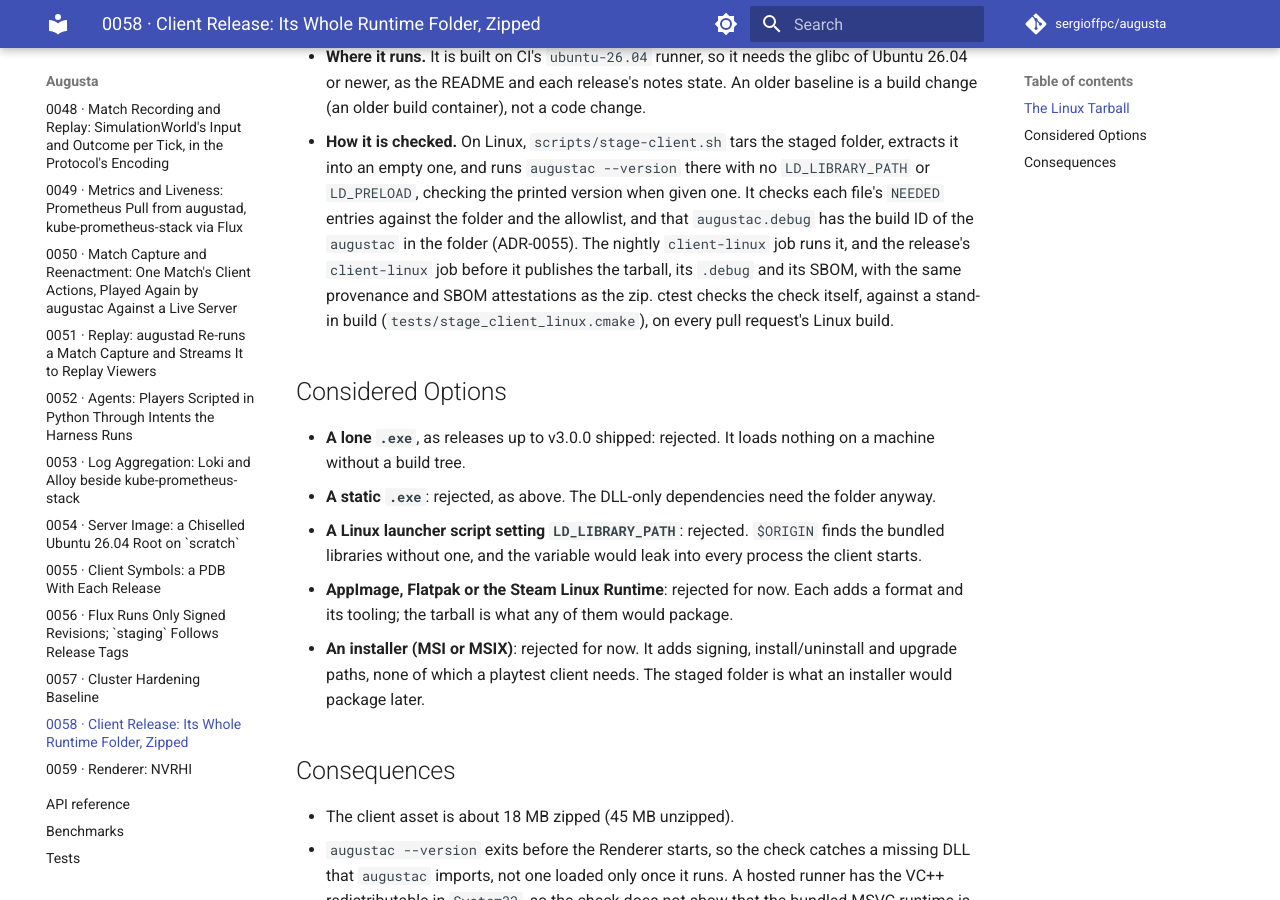
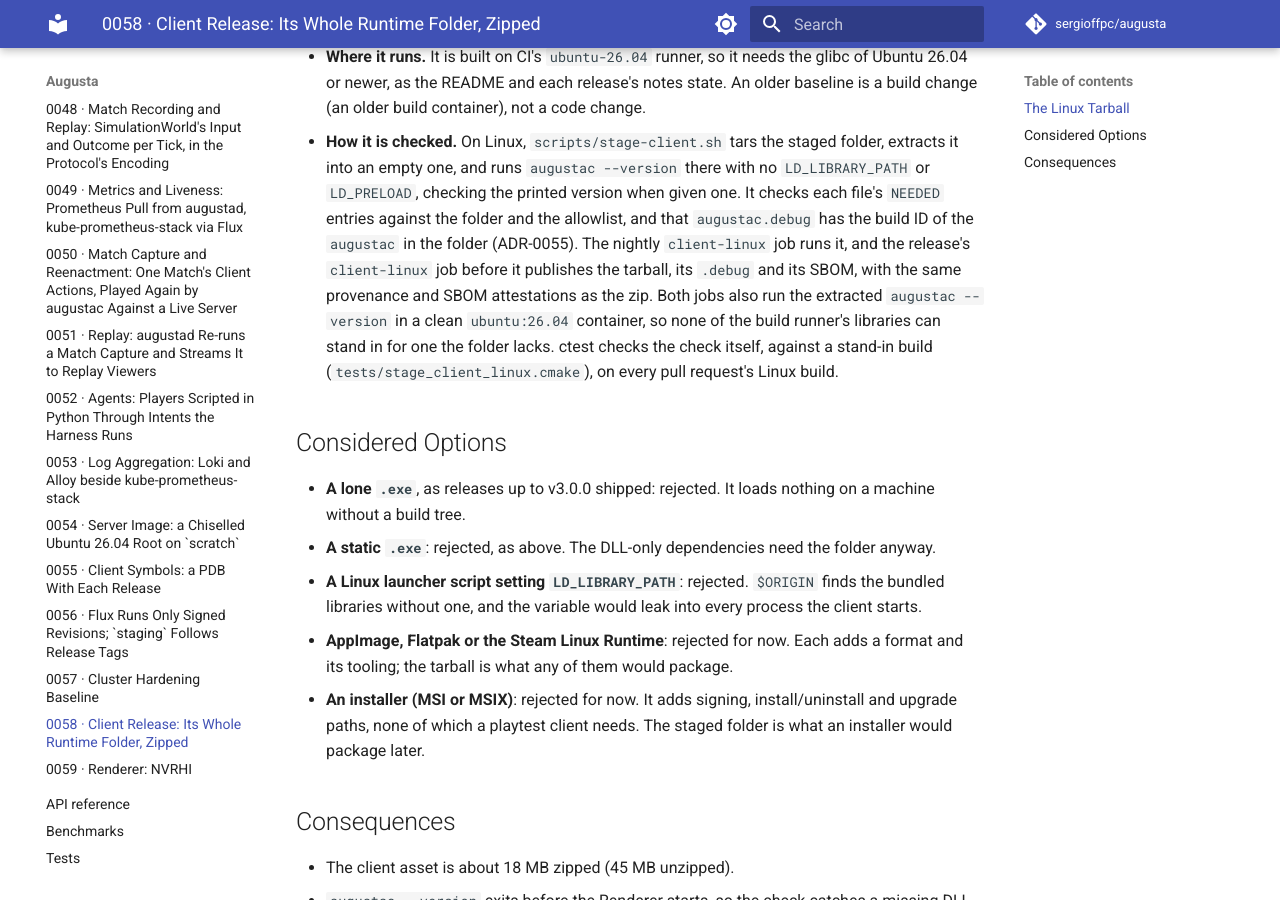
Before and after one commit to sergioffpc/augusta, an MkDocs documentation site: the page built from docs/adr/0058-client-release-runtime-folder.md, in a window 1280 px wide and 900 px high, scrolled down 1055 px. Built offline with MkDocs 1.6.1 and Material for MkDocs 9.7.7, drawn with Linux system fonts in a browser that asks for light colours; comment, search, counter and statistics services are not loaded.

Commit message:
ci(release): run the Linux client on a clean Ubuntu 26.04
The release's and the nightly's client-linux jobs run the extracted
tarball's augustac --version in a clean ubuntu:26.04 container, read-only
and offline, so no runner library can stand in for one the folder lacks.
sbom-scan lists the latest release's assets before looking for the SBOM,
so a gh failure fails the step instead of skipping the scan.

Co-Authored-By: Claude Opus 5.5 <noreply@anthropic.com>

```diff
--- a/docs/adr/0058-client-release-runtime-folder.md
+++ b/docs/adr/0058-client-release-runtime-folder.md
@@ -54,9 +54,11 @@ no launcher script.
   allowlist, and that `augustac.debug` has the build ID of the `augustac` in the
   folder (ADR-0055). The nightly `client-linux` job runs it, and the release's
   `client-linux` job before it publishes the tarball, its `.debug` and its SBOM,
-  with the same provenance and SBOM attestations as the zip. ctest checks the
-  check itself, against a stand-in build (`tests/stage_client_linux.cmake`), on
-  every pull request's Linux build.
+  with the same provenance and SBOM attestations as the zip. Both jobs also run
+  the extracted `augustac --version` in a clean `ubuntu:26.04` container, so
+  none of the build runner's libraries can stand in for one the folder lacks.
+  ctest checks the check itself, against a stand-in build
+  (`tests/stage_client_linux.cmake`), on every pull request's Linux build.
 
 ## Considered Options
 
```
Also changed, not shown: 2 other files.
